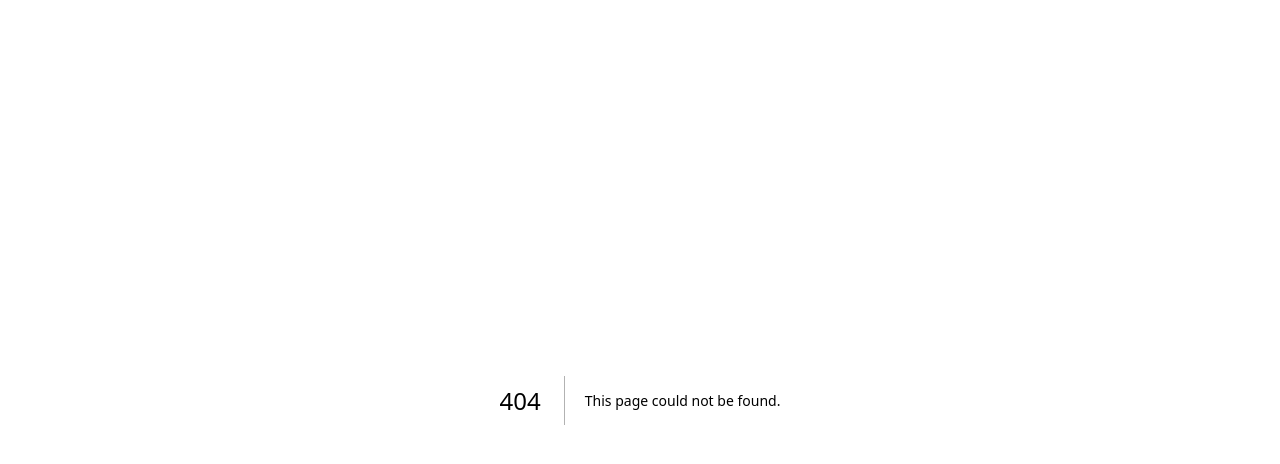
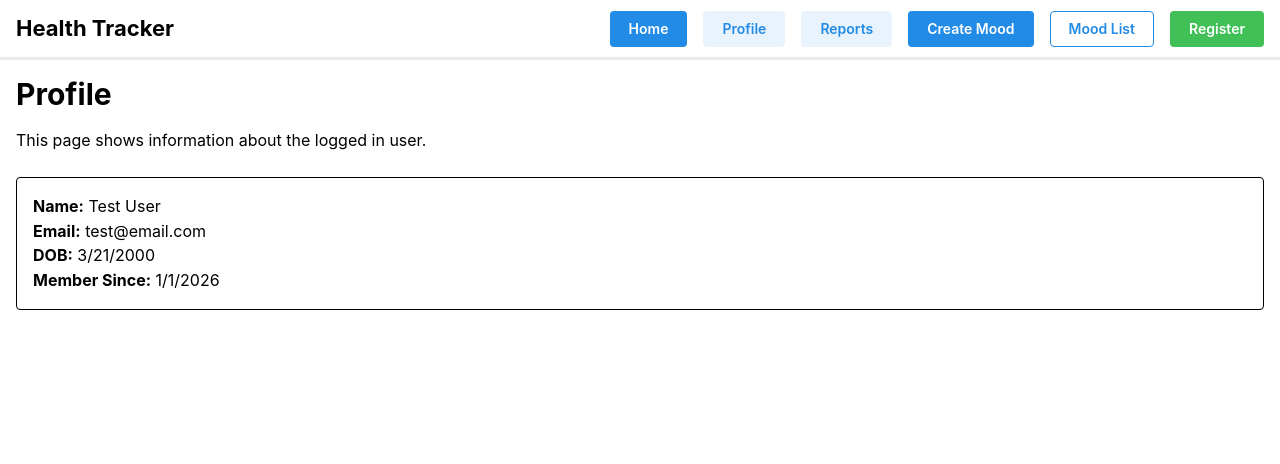
Before and after one commit to CSPB-3308-Team-6-Project/project-repo, a Next.js app in the folder Documentation/3308-tracker-app/: page /profile in a window 1280 px wide. Before the commit this address had no page. Shown: the top 464 px of the page. Built offline with nearby package versions, Linux system fonts and the light colour scheme.

Commit message:
Add homepage layout and page navigations

```diff
--- a/Documentation/3308-tracker-app/app/(content)/home/components/home-page.tsx
+++ b/Documentation/3308-tracker-app/app/(content)/home/components/home-page.tsx
@@ -3,57 +3,160 @@
 import Link from 'next/link';
 import { href } from '../../../../lib/url-helper';
 
-export default function Home() {
+// Mantine components for layout and UI elements
+import { Container, Title, Text, Button, Group, Grid, Card } from '@mantine/core'
+
+export default function HomePage() {
+
   return (
-    <div className="flex min-h-screen items-center justify-center bg-zinc-50 font-sans dark:bg-black">
-      <main className="flex min-h-screen w-full max-w-3xl flex-col items-center justify-between py-32 px-16 bg-white dark:bg-black sm:items-start">
-        <div className="bg-red-500 text-white p-10 text-4xl">
-          TAILWIND TEST – SHOULD BE BIG RED BOX
-        </div>
-        <div className="flex flex-col items-center gap-6 text-center sm:items-start sm:text-left">
-          <Link href={href('/create')}>
-            Create
-          </Link>
-          <h1 className="max-w-xs text-3xl font-semibold leading-10 tracking-tight text-black dark:text-zinc-50">
-            To get started, edit the page.tsx file.
-          </h1>
-          <p className="max-w-md text-lg leading-8 text-zinc-600 dark:text-zinc-400">
-            Looking for a starting point or more instructions? Head over to{" "}
-            <a
-              href="https://vercel.com/templates?framework=next.js&utm_source=create-next-app&utm_medium=appdir-template-tw&utm_campaign=create-next-app"
-              className="font-medium text-zinc-950 dark:text-zinc-50"
-            >
-              Templates
-            </a>{" "}
-            or the{" "}
-            <a
-              href="https://nextjs.org/learn?utm_source=create-next-app&utm_medium=appdir-template-tw&utm_campaign=create-next-app"
-              className="font-medium text-zinc-950 dark:text-zinc-50"
-            >
-              Learning
-            </a>{" "}
-            center.
-          </p>
-        </div>
-        <div className="flex flex-col gap-4 text-base font-medium sm:flex-row">
-          <a
-            className="flex h-12 w-full items-center justify-center gap-2 rounded-full bg-foreground px-5 text-background transition-colors hover:bg-[#383838] dark:hover:bg-[#ccc] md:w-[158px]"
-            href="https://vercel.com/new?utm_source=create-next-app&utm_medium=appdir-template-tw&utm_campaign=create-next-app"
-            target="_blank"
-            rel="noopener noreferrer"
+
+    <Container size="lg" py="xl">
+
+      {/* ---------------- App Intro ---------------- */}
+
+      <div className="text-center mb-16">
+
+        <Title order={1} mb="md">
+          Health & Emotion Tracker
+        </Title>
+
+        <Text size="lg" c="dimmed" maw={600} mx="auto">
+
+          Track your emotional well-being and build better self-awareness.
+          Our application allows users to log daily emotions, measure
+          intensity levels, and review reports that highlight patterns
+          in mood and mental health over time.
+
+        </Text>
+
+        <Group justify="center" mt="xl">
+
+          <Button
+            size="lg"
+            component={Link}
+            href={href('/mood/create')}
           >
-            Deploy Now
-          </a>
-          <a
-            className="flex h-12 w-full items-center justify-center rounded-full border border-solid border-black/[.08] px-5 transition-colors hover:border-transparent hover:bg-black/[.04] dark:border-white/[.145] dark:hover:bg-[#1a1a1a] md:w-[158px]"
-            href="https://nextjs.org/docs?utm_source=create-next-app&utm_medium=appdir-template-tw&utm_campaign=create-next-app"
-            target="_blank"
-            rel="noopener noreferrer"
+            Log Your Mood
+          </Button>
+
+          <Button
+            size="lg"
+            variant="light"
+            component={Link}
+            href={href('/reports')}
           >
-            Documentation
-          </a>
-        </div>
-      </main>
-    </div>
-  );
+            View Reports
+          </Button>
+
+        </Group>
+
+      </div>
+
+
+
+      {/* ---------------- FEATURE CARDS ---------------- */}
+
+      <Grid>
+
+        {/* -------- Card 1 -------- */}
+
+        <Grid.Col span={{ base: 12, md: 4 }}>
+
+          <Card shadow="md" padding="lg" radius="md" withBorder>
+
+            <Title order={4}>
+              Track Daily Emotions
+            </Title>
+
+            <Text c="dimmed" mt="sm">
+
+              Log your emotional state each day using a simple
+              intensity scale. Over time this creates a record
+              of how your mood changes and evolves.
+
+            </Text>
+
+          </Card>
+
+        </Grid.Col>
+
+
+
+        {/* -------- Card 2 -------- */}
+
+        <Grid.Col span={{ base: 12, md: 4 }}>
+
+          <Card shadow="md" padding="lg" radius="md" withBorder>
+
+            <Title order={4}>
+              Visual Reports
+            </Title>
+
+            <Text c="dimmed" mt="sm">
+
+              Review your emotional history through charts and
+              summaries that highlight trends across weeks
+              and months.
+
+            </Text>
+
+          </Card>
+
+        </Grid.Col>
+
+
+
+        {/* -------- Card 3 -------- */}
+
+        <Grid.Col span={{ base: 12, md: 4 }}>
+
+          <Card shadow="md" padding="lg" radius="md" withBorder>
+
+            <Title order={4}>
+              Build Self Awareness
+            </Title>
+
+            <Text c="dimmed" mt="sm">
+
+              By tracking emotional patterns, users can gain
+              insight into triggers, habits, and lifestyle
+              factors that influence mental well-being.
+
+            </Text>
+
+          </Card>
+
+        </Grid.Col>
+
+      </Grid>
+
+
+
+      {/* ---------------- MOTIVATION SECTION ---------------- */}
+
+      <Card mt="xl" padding="xl" radius="md" withBorder>
+
+        <Title order={3} mb="sm">
+          Why Track Your Emotional Health?
+        </Title>
+
+        <Text c="dimmed">
+
+          Many people understand the importance of maintaining
+          good health, but consistently tracking emotional
+          well-being can be difficult. Our Health Tracker
+          simplifies this process by allowing users to quickly
+          record daily emotions and review trends over time.
+
+          By combining simple input with visual reports,
+          the application encourages reflection and helps
+          users build healthier habits while gaining a
+          deeper understanding of their emotional patterns.
+
+        </Text>
+
+      </Card>
+
+    </Container>
+  )
 }
--- /dev/null
+++ b/Documentation/3308-tracker-app/app/(content)/mood/list/page.tsx
@@ -0,0 +1,8 @@
+export default function MoodListPage() {
+    return (
+      <div>
+        <h1 className="text-3xl font-bold mb-4">Mood List</h1>
+        <p>This page will show all logged moods and allow editing or deleting.</p>
+      </div>
+    )
+  }
--- /dev/null
+++ b/Documentation/3308-tracker-app/app/(content)/profile/page.tsx
@@ -0,0 +1,28 @@
+export default function ProfilePage() {
+
+    const mockUser = {
+      name: "Test User",
+      email: "test@email.com",
+      dob: "3/21/2000",
+      joined: "1/1/2026"
+    }
+
+    return (
+      <div>
+
+        <h1 className="text-3xl font-bold mb-4">Profile</h1>
+
+        <p>This page shows information about the logged in user.</p>
+
+        <div className="mt-6 border p-4 rounded">
+
+          <p><strong>Name:</strong> {mockUser.name}</p>
+          <p><strong>Email:</strong> {mockUser.email}</p>
+          <p><strong>DOB:</strong> {mockUser.dob}</p>
+          <p><strong>Member Since:</strong> {mockUser.joined}</p>
+
+        </div>
+
+      </div>
+    )
+  }
--- /dev/null
+++ b/Documentation/3308-tracker-app/app/(content)/register/page.tsx
@@ -0,0 +1,8 @@
+export default function RegisterPage() {
+    return (
+      <div>
+        <h1 className="text-3xl font-bold mb-4">Register</h1>
+        <p>This page will allow new users to create an account.</p>
+      </div>
+    )
+  }
--- /dev/null
+++ b/Documentation/3308-tracker-app/app/(content)/reports/page.tsx
@@ -0,0 +1,27 @@
+export default function ReportsPage() {
+
+    const mockData = [
+      { emotion: "Angry", rating: 3 },
+      { emotion: "Excited", rating: 8 },
+      { emotion: "Lonely", rating: 4 },
+      { emotion: "Restful", rating: 7 }
+    ]
+
+    return (
+      <div>
+
+        <h1 className="text-3xl font-bold mb-4">Reports</h1>
+
+        <p>This page will show mood trends and statistics.</p>
+
+        <ul className="mt-6 space-y-2">
+          {mockData.map((entry, i) => (
+            <li key={i}>
+              {entry.emotion} — {entry.rating}/10
+            </li>
+          ))}
+        </ul>
+
+      </div>
+    )
+  }
--- a/Documentation/3308-tracker-app/app/layout.tsx
+++ b/Documentation/3308-tracker-app/app/layout.tsx
@@ -6,6 +6,7 @@ import { Geist, Geist_Mono } from "next/font/google";
 import { ColorSchemeScript, mantineHtmlProps } from '@mantine/core';
 import { Metadata } from 'next';
 import Providers from '@/components/providers/providers';
+import NavWrapper from '@/components/nav-wrapper';
 
 const geistSans = Geist({
   variable: "--font-geist-sans",
@@ -33,9 +34,11 @@ export default function RootLayout({
         <ColorSchemeScript />
       </head>
       <body className={`${geistSans.variable} ${geistMono.variable} antialiased`}>
-        <Providers>
+      <Providers>
+        <NavWrapper>
           {children}
-        </Providers>
+        </NavWrapper>
+      </Providers>
       </body>
     </html>
   );
--- /dev/null
+++ b/Documentation/3308-tracker-app/components/nav-wrapper.tsx
@@ -0,0 +1,62 @@
+'use client'
+
+import Link from "next/link"
+import { href } from "@/lib/url-helper"
+
+import { AppShell, Group, Button, Title } from "@mantine/core"
+
+export default function NavWrapper({ children }: { children: React.ReactNode }) {
+
+  return (
+
+    <AppShell
+      header={{ height: 60 }}
+      padding="md"
+    >
+
+      <AppShell.Header style={{ borderBottom: "3px solid #eaeaea" }}>
+
+        <Group justify="space-between" px="md" h="100%">
+
+          <Title order={3}>Health Tracker</Title>
+
+          <Group>
+
+            <Button component={Link} href={href('/')}>
+              Home
+            </Button>
+
+            <Button component={Link} href={href('/profile')} variant="light">
+              Profile
+            </Button>
+
+            <Button component={Link} href={href('/reports')} variant="light">
+              Reports
+            </Button>
+
+            <Button component={Link} href={href('/mood/create')}>
+              Create Mood
+            </Button>
+
+            <Button component={Link} href={href('/mood/list')} variant="outline">
+              Mood List
+            </Button>
+
+            <Button component={Link} href={href('/register')} color="green">
+              Register
+            </Button>
+
+          </Group>
+
+        </Group>
+
+      </AppShell.Header>
+
+      <AppShell.Main>
+        {children}
+      </AppShell.Main>
+
+    </AppShell>
+
+  )
+}
```
